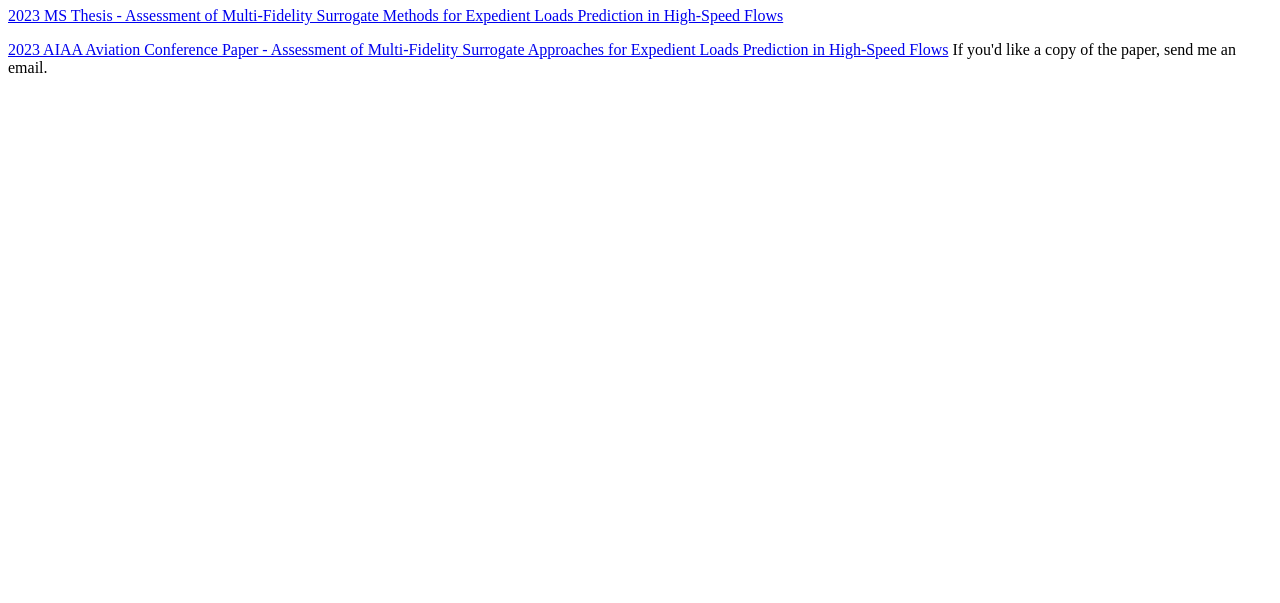
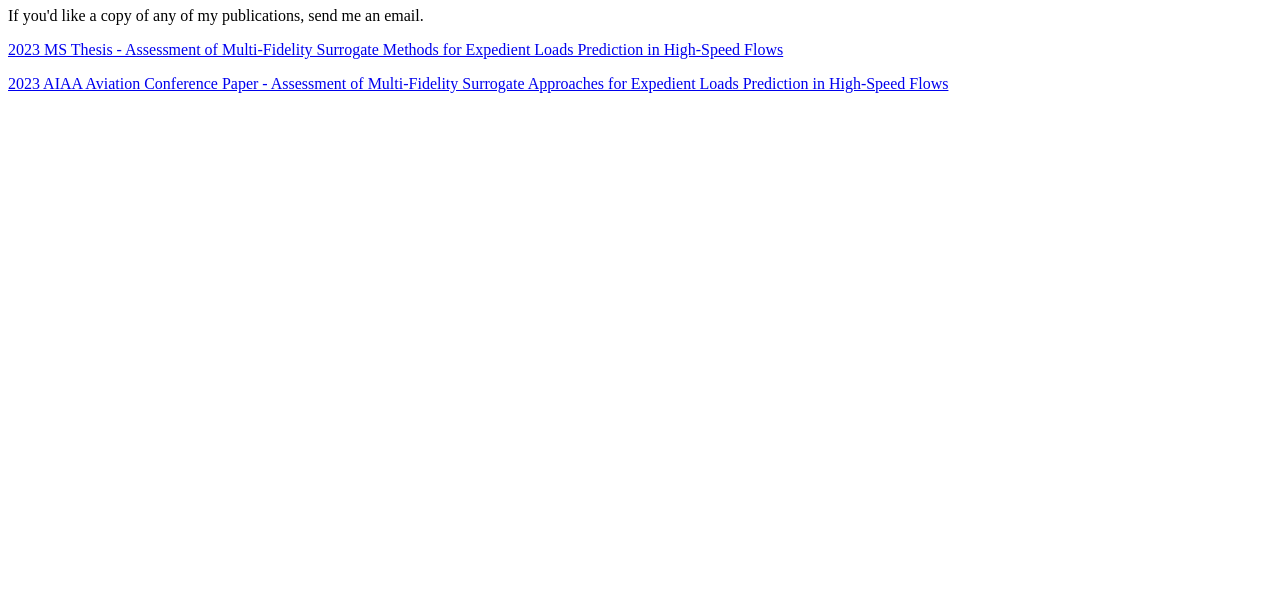
Before and after one commit to tyler-korenyi-both/tyler-korenyi-both.github.io, a plain HTML site: page index.html in a window 1280 px wide. Shown: the part 197-800 px from the top of the page. Drawn offline with Linux system fonts and the light colour scheme.

Commit message:
Update index.html

```diff
--- a/index.html
+++ b/index.html
@@ -2,5 +2,6 @@
 <h1 id="education-resources">Education Resources</h1>
 <p><a href="https://www.3blue1brown.com/topics/neural-networks">3Blue1Brown Neural Networks</a></p>
 <h1 id="publications">Publications</h1>
+<p> If you'd like a copy of any of my publications, send me an email. </p>
 <p><a href="https://etd.ohiolink.edu/acprod/odb_etd/etd/r/1501/10?clear=10&amp;p10_accession_num=osu1679258588528361">2023 MS Thesis - Assessment of Multi-Fidelity Surrogate Methods for Expedient Loads Prediction in High-Speed Flows </a></p>
-<p><a href="https://doi.org/10.2514/6.2023-3844">2023 AIAA Aviation Conference Paper -  Assessment of Multi-Fidelity Surrogate Approaches for Expedient Loads Prediction in High-Speed Flows</a> If you&#39;d like a copy of the paper, send me an email. </p>
+<p><a href="https://doi.org/10.2514/6.2023-3844">2023 AIAA Aviation Conference Paper -  Assessment of Multi-Fidelity Surrogate Approaches for Expedient Loads Prediction in High-Speed Flows</a></p>
```
